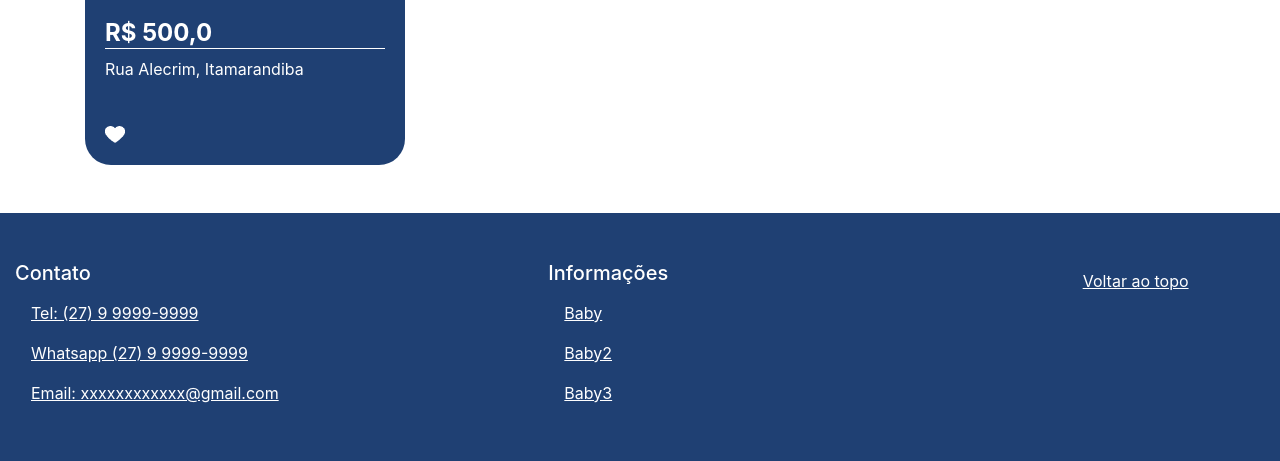
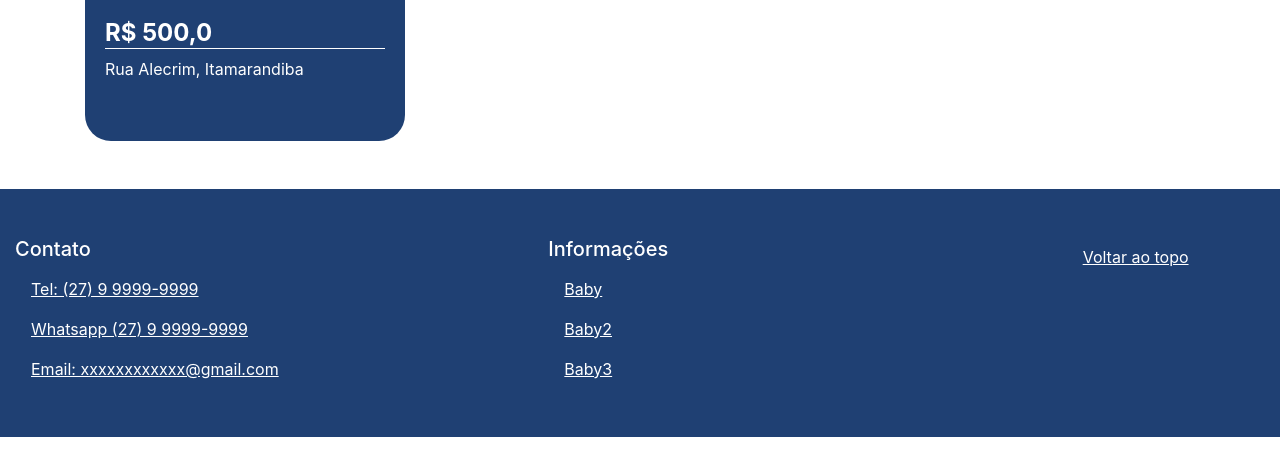
Before and after one commit to odivanmarco/AlvaroImoveis, a Django app: page /imovel/2 in a window 1280 px wide. Shown: the part 2299-2760 px from the top of the page. After the commit the page ends 2736 px from the top, so only its background shows below. Run offline with Django 4.2, Linux system fonts and the light colour scheme; data comes from the database, SQL or seed files in the repository; some libraries are stand-ins or nearby versions.

Commit message:
correções basicas

```diff
--- a/plataforma/templates/imovel.html
+++ b/plataforma/templates/imovel.html
@@ -79,11 +79,8 @@
                             <a class="a_none" href="{% url 'imovel' sugestao.id %}"><h4 class="valor">R$ {{sugestao.valor}}</h4></a>
                             <p>{{sugestao.rua}}, {{sugestao.cidade}}</p>
                             <br>
-                            <img width="7%" src="{% static 'plataforma/img/heart.png' %}">
                             </div>
-
                         </div>
-
                     </div>
 
                 {% endfor %}
--- a/plataforma/templates/sobre.html
+++ b/plataforma/templates/sobre.html
@@ -8,7 +8,6 @@
 {% block 'title' %}Sobre{% endblock %}
 
 {% block 'body' %}
-<main>
     <section>
         <div class="container">
             <img class="logo-sobre" src="{% static '/img/Logo.jpeg'%}" alt="Logo Álvaro Imóveis">
@@ -22,7 +21,6 @@
         </div>
     </section>
 
-</main>
 
 
 {% endblock %}
--- a/templates/static/css/base.css
+++ b/templates/static/css/base.css
@@ -5,6 +5,7 @@
 .col-md-5 ul li a {
     color: white;
     text-decoration: underline;
+
 }
 
 #VoltarAoTopo{
```
Also changed, not shown: templates/static/plataforma/css/home.css (+1 -16 lines).
